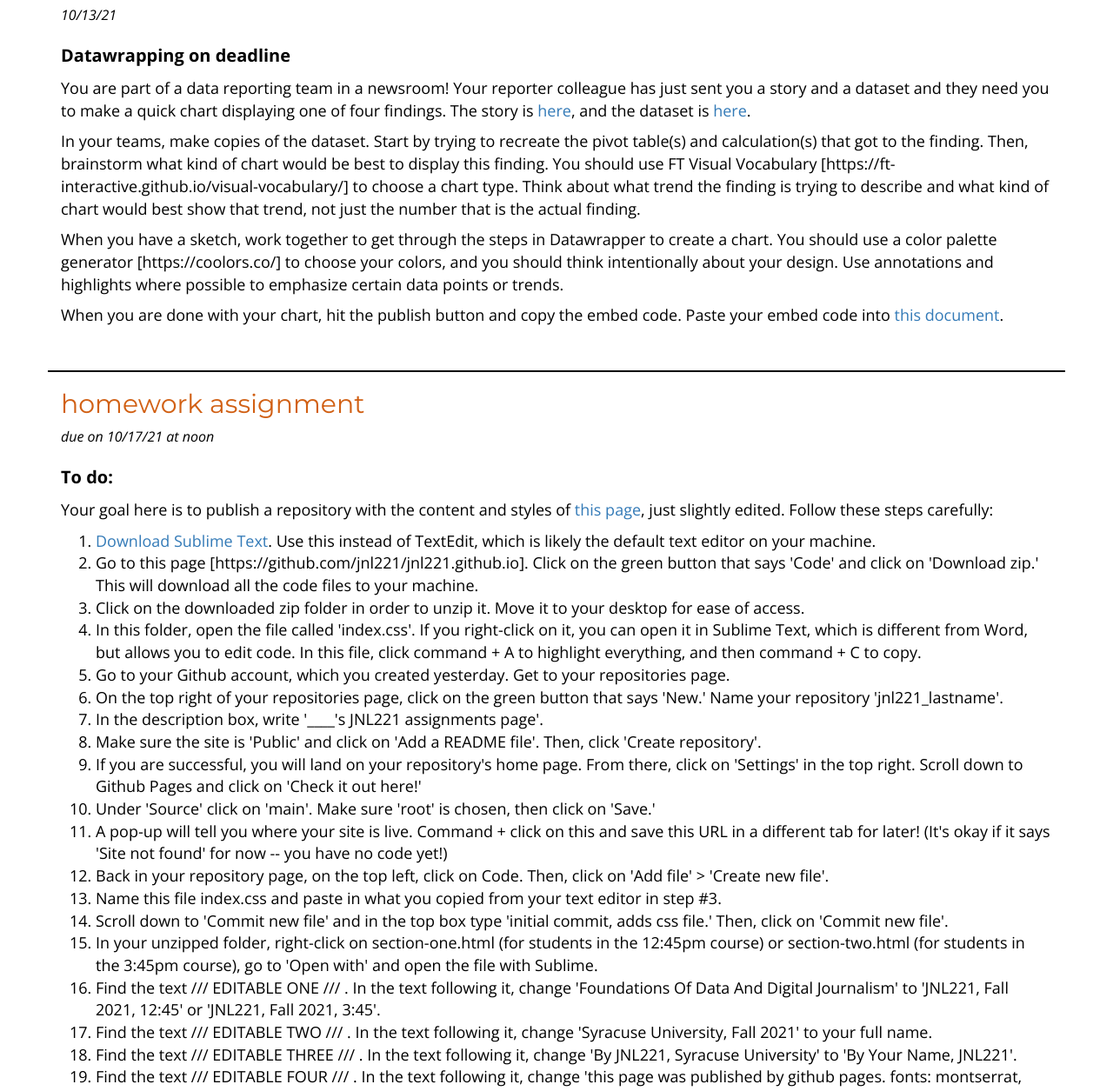
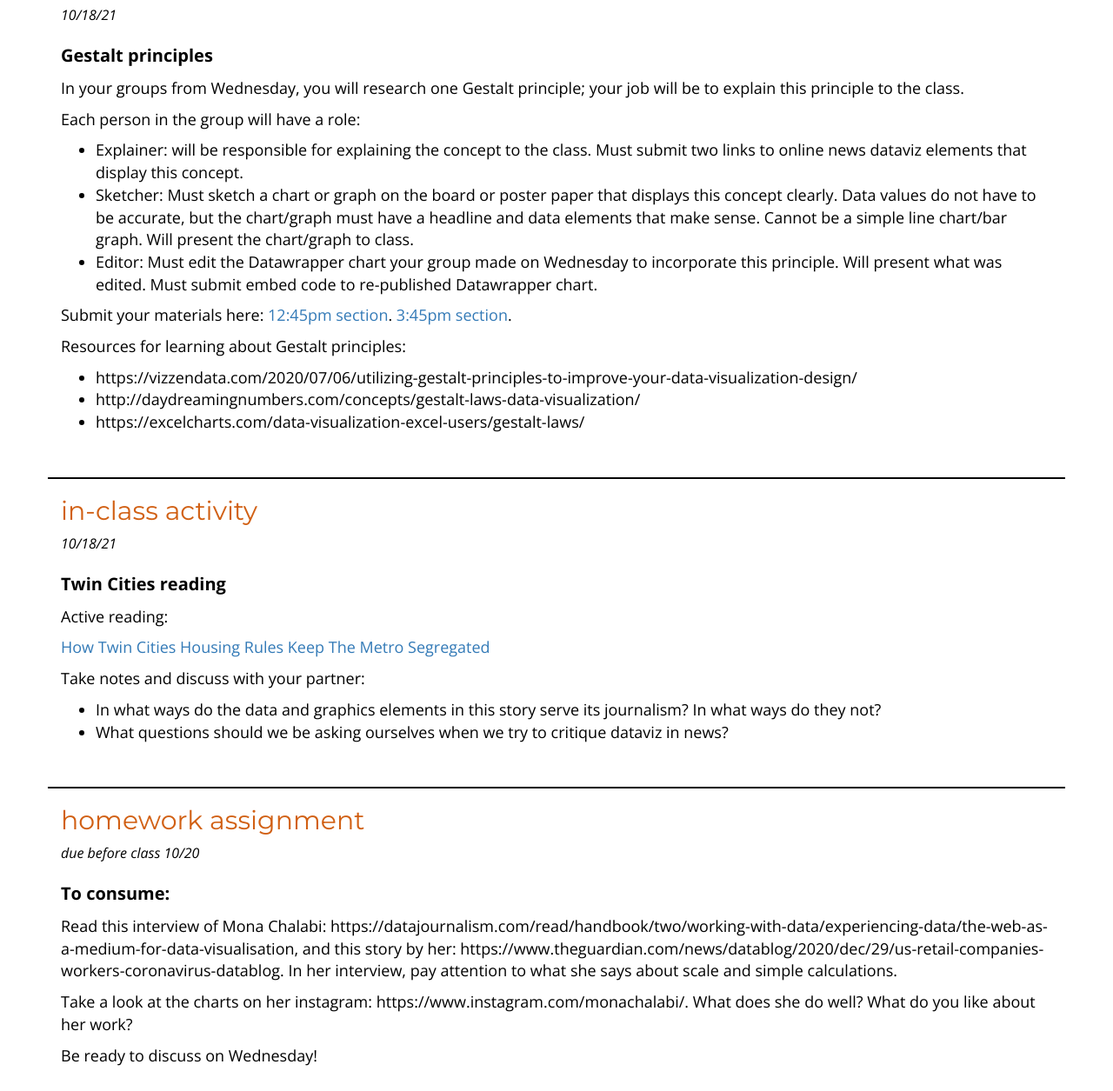
Before and after one commit to nausheenhusain/data_foundations, a plain HTML site: page today.html in a window 1280 px wide. Shown: the part 299-1554 px from the top of the page at 87% size. Drawn offline with nearby package versions, Linux system fonts and the light colour scheme.

Commit message:
Adds work for 10/18

```diff
--- a/today.html
+++ b/today.html
@@ -331,7 +331,7 @@
 
 	<!-- week seven, class two -->
 
-	<div class="container content">
+	<!-- <div class="container content">
 		<h2>in-class activity</h2>
 		<p class="subhed">10/13/21</p>
 		<h3>Datawrapping on deadline</h3>
@@ -372,12 +372,56 @@
 				<li>Go to your site page (from #11) and after a couple of minutes, refresh. Your content should be on the page, styled similarly to the original page.</li>
 			</ol>
 			<p>Submission: Copy-paste the link to your page here: https://tinyurl.com/jnl221-embed.</p>
+	</div> -->
+
+	<!-- week eight, class one -->
+
+	<div class="container content">
+		<h2>in-class activity</h2>
+		<p class="subhed">10/18/21</p>
+		<h3>Gestalt principles</h3>
+			<p>In your groups from Wednesday, you will research one Gestalt principle; your job will be to explain this principle to the class.</p>
+			<p>Each person in the group will have a role:</p>
+			<ul>
+				<li>Explainer: will be responsible for explaining the concept to the class. Must submit two links to online news dataviz elements that display this concept.</li>
+				<li>Sketcher: Must sketch a chart or graph on the board or poster paper that displays this concept clearly. Data values do not have to be accurate, but the chart/graph must have a headline and data elements that make sense. Cannot be a simple line chart/bar graph. Will present the chart/graph to class.</li>
+				<li>Editor: Must edit the Datawrapper chart your group made on Wednesday to incorporate this principle. Will present what was edited. Must submit embed code to re-published Datawrapper chart.</li>
+			</ul>
+			<p>Submit your materials here: <a href="https://docs.google.com/document/d/1X2FepyhBtcVDO7t5C-8Ir2C7huPW3AMeI9RZmOYZ_NY/edit" target="_blank">12:45pm section</a>. <a href="https://docs.google.com/document/d/16lAVRryHfstu6ddpum5gh9ertg1H_gjxWb_dhqVxskM/edit" target="_blank">3:45pm section</a>. </p>
+			<p>Resources for learning about Gestalt principles:</p>
+			<ul>
+				<li>https://vizzendata.com/2020/07/06/utilizing-gestalt-principles-to-improve-your-data-visualization-design/</li>
+				<li>http://daydreamingnumbers.com/concepts/gestalt-laws-data-visualization/</li>
+				<li>https://excelcharts.com/data-visualization-excel-users/gestalt-laws/</li>
+			</ul>
+	</div>
+
+	<div class="container content">
+		<h2>in-class activity</h2>
+		<p class="subhed">10/18/21</p>
+		<h3>Twin Cities reading</h3>
+			<p>Active reading:</p>
+			<p><a href="https://www.startribune.com/how-twin-cities-housing-rules-keep-the-metro-segregated/600081529/?refresh=true" target="_blank">How Twin Cities Housing Rules Keep The Metro Segregated</a></p>
+			<p>Take notes and discuss with your partner:</p>
+			<ul>
+				<li>In what ways do the data and graphics elements in this story serve its journalism? In what ways do they not?</li>
+				<li>What questions should we be asking ourselves when we try to critique dataviz in news?</li>
+			</ul>
+	</div>
+
+	<div class="container content">
+		<h2>homework assignment</h2>
+		<p class="subhed">due before class 10/20</p>
+		<h3> To consume:</h3>
+			<p>Read this interview of Mona Chalabi: https://datajournalism.com/read/handbook/two/working-with-data/experiencing-data/the-web-as-a-medium-for-data-visualisation, and this story by her: https://www.theguardian.com/news/datablog/2020/dec/29/us-retail-companies-workers-coronavirus-datablog. In her interview, pay attention to what she says about scale and simple calculations.</p>
+			<p>Take a look at the charts on her instagram: https://www.instagram.com/monachalabi/. What does she do well? What do you like about her work?</p>
+			<p>Be ready to discuss on Wednesday!</p>
 	</div>
 
 
 
 
-<!-- About Row
+<!-- About Row -->
 	<div class="row">
 		<div id="end" class="col-sm-12">
 			<h4>this page was published by github pages. fonts: montserrat, open sans.</h4>
```
